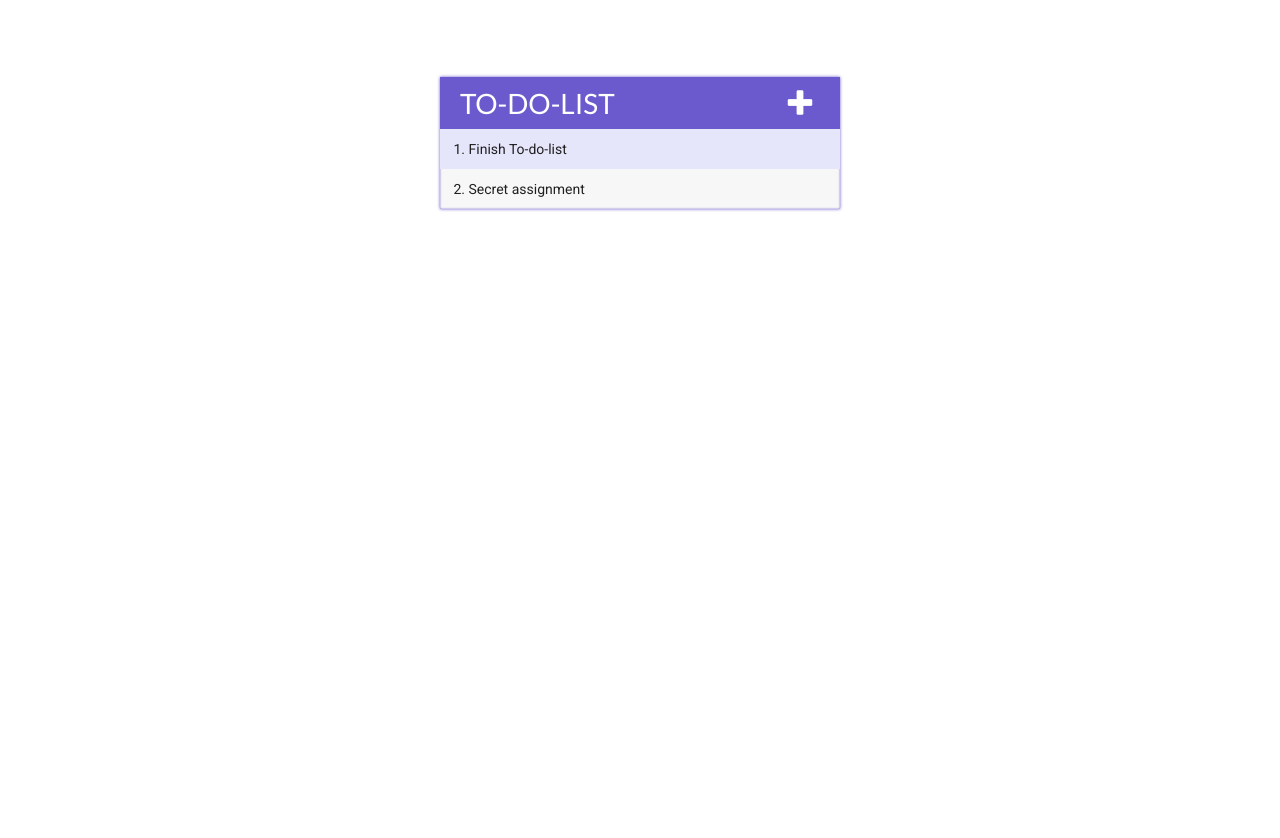
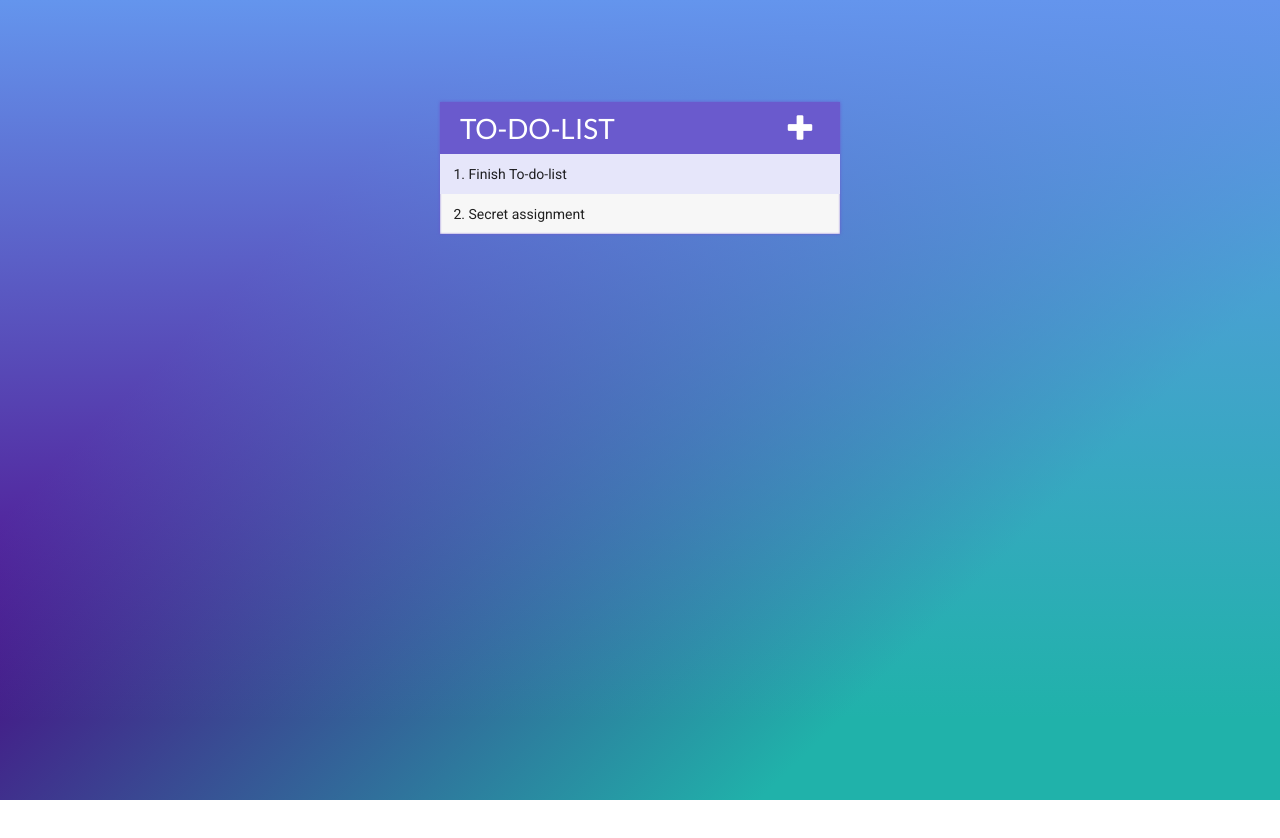
Before and after one commit to Michal-W-dev/To-do-list, a plain HTML site: page index.html in a window 1280 px wide. After the commit the page ends 800 px from the top, so only its background shows below. Drawn offline with nearby package versions, Linux system fonts and the light colour scheme.

Commit message:
New background

```diff
--- a/main.css
+++ b/main.css
@@ -1,7 +1,11 @@
 body {
-	background: white;
+	background: linear-gradient(CornflowerBlue, rgba(0, 0, 0, 0) 90%),
+		linear-gradient(-45deg, LightSeaGreen 25%, indigo 75%);
 	font-family: Roboto;
+	height: 100vh;
+	padding-top: 8%;
 }
+/* LightSteelBlue */ /* DarkTurquoise */
 .completed {
 	color: gray;
 	text-decoration: line-through;
@@ -16,17 +20,20 @@ input[type = 'text'] {
 }
 div.container {
 	max-width: 400px;
-	margin: 6% auto;
+	margin: 0 auto;
 	/* border: 1px solid black; */
 }
 ul {
 	list-style-type: none;
 }
-h1.header {
+h1 {
+	margin-top: 400px;
+}
+/* h1.header {
 	text-align: center;
 	margin: 40px 0;
 	font-weight: normal;
-}
+} */
 i.plus.icon {
 	float: right;
 }
```
